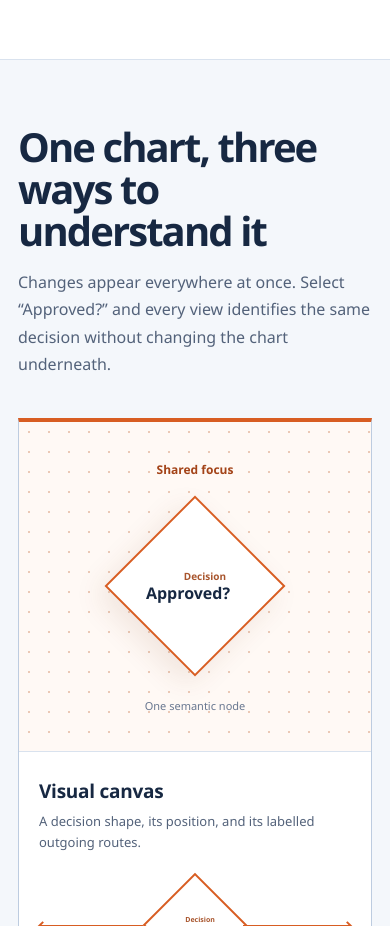
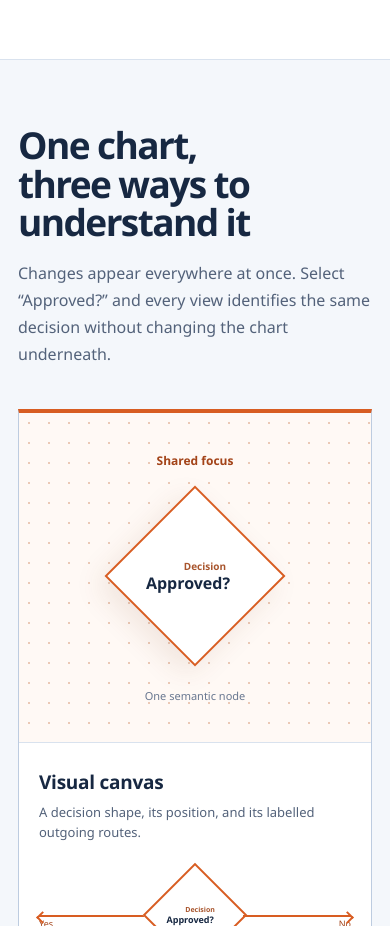
Before and after one commit to Shaurav-Vora/Koi-charts, a Next.js app: page / in a window 390 px wide. Shown: the part 1980-2906 px from the top of the page. Built offline with nearby package versions, Linux system fonts and the light colour scheme.

Commit message:
fix: balance mobile homepage heading

```diff
--- /dev/null
+++ b/src/app/home-responsive.css
@@ -0,0 +1,7 @@
+@media (max-width: 700px) {
+  .home-view-heading h2 {
+    font-size: clamp(34px, 9.5vw, 40px);
+    letter-spacing: -1.6px;
+    text-wrap: balance;
+  }
+}
--- a/src/app/layout.tsx
+++ b/src/app/layout.tsx
@@ -1,6 +1,7 @@
 import type { Metadata } from "next";
 import type { ReactNode } from "react";
 import "./globals.css";
+import "./home-responsive.css";
 
 export const metadata: Metadata = {
   title: "Koi charts — Your flowchart workspace",
```
